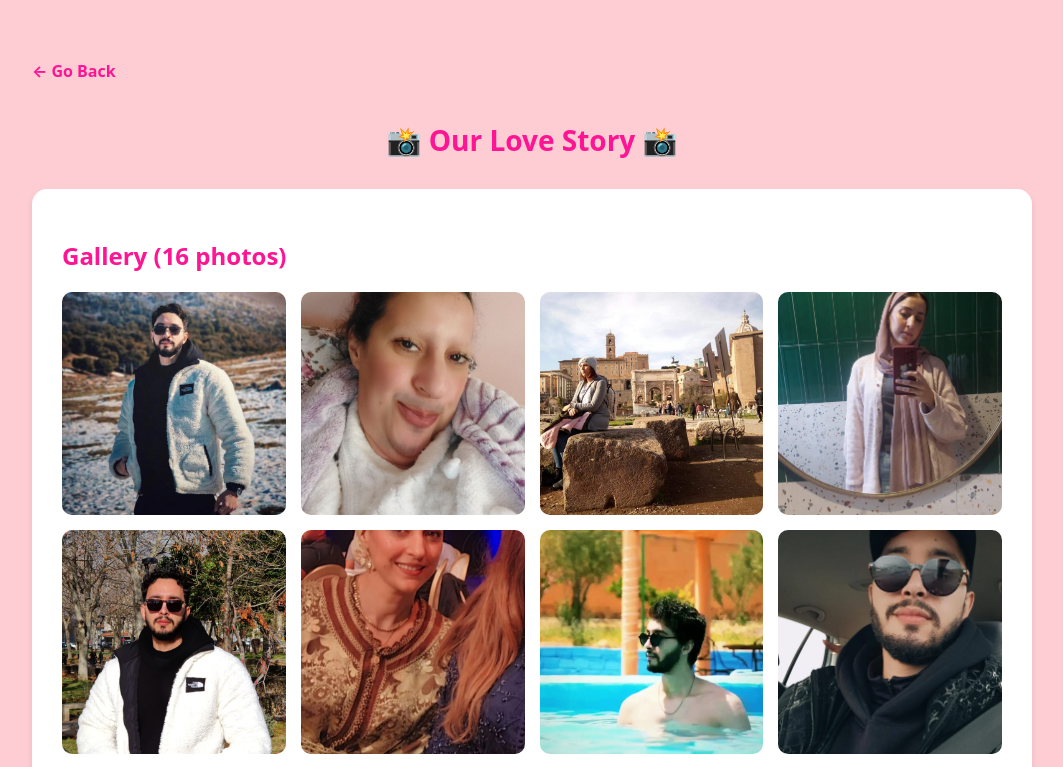
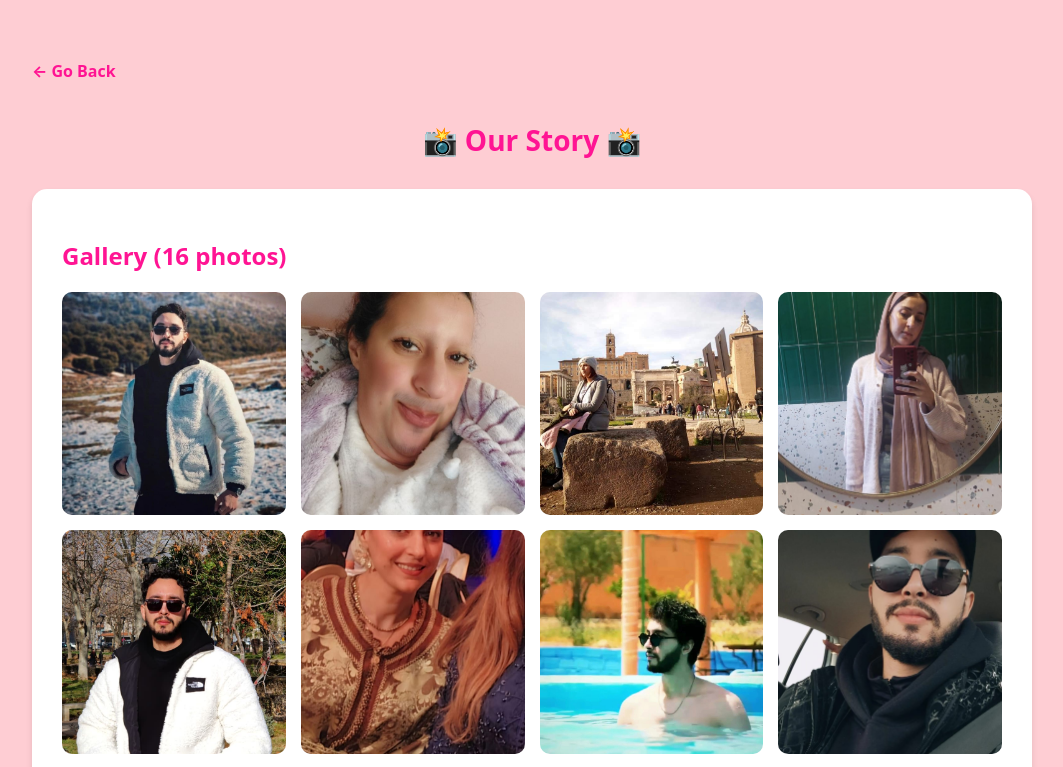
Before and after one commit to REDWANE-AIT-OUKAZZAMANE/Valent, a Next.js app: page /gallery in a window 1280 px wide. Shown: the top 767 px of the page, without its empty margins (108-1171 px from the left). Built offline with nearby package versions, Linux system fonts and the light colour scheme.

Commit message:
Update header title in PhotoGallery component

```diff
--- a/app/gallery/page.tsx
+++ b/app/gallery/page.tsx
@@ -54,7 +54,7 @@ export default function PhotoGallery() {
     <div className={styles.container}>
       <div className={styles.header}>
         <Link href="/">← Go Back</Link>
-        <h1>📸 Our Love Story 📸</h1>
+        <h1>📸 Our Story 📸</h1>
       </div>
 
       {photos.length > 0 && (
```
